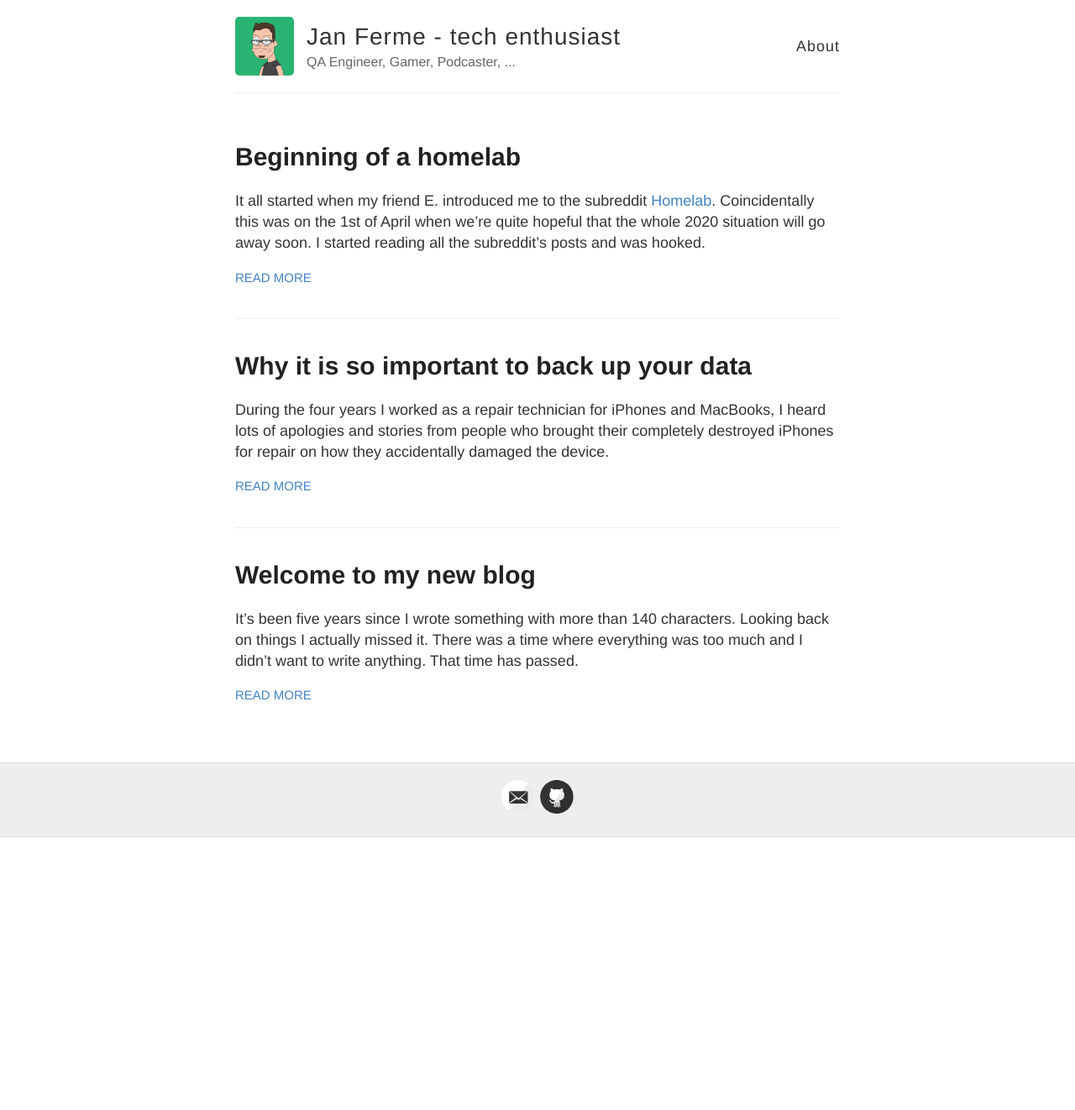
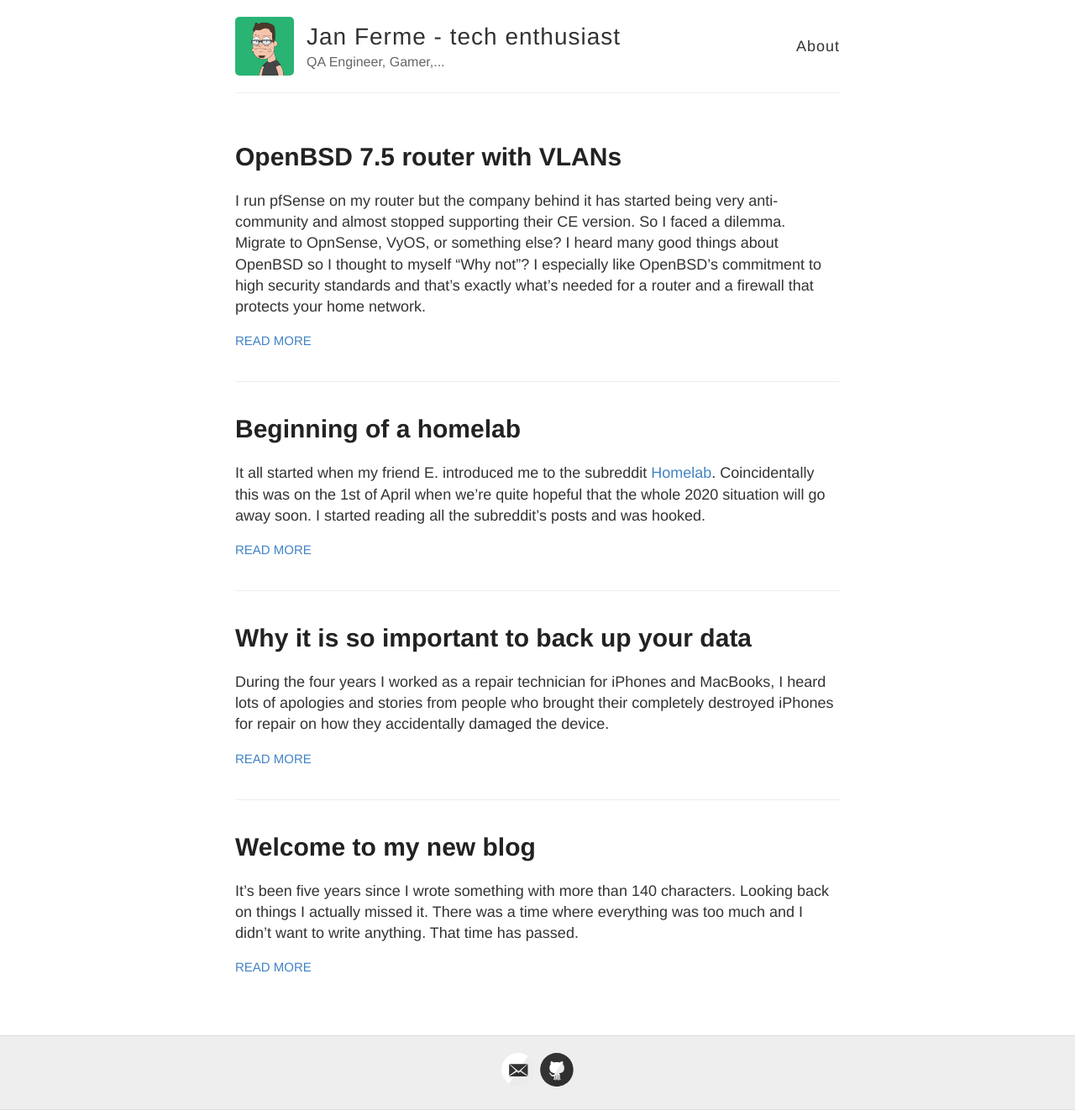
Before and after one commit to th0r88/jf.si, a Jekyll site: the page built from index.html, in a window 1280 px wide. Shown: the whole page at 84% size. Built offline with Jekyll 4.4.1, drawn with Linux system fonts in a browser that asks for light colours; before the commit the page ends 997 px from its top, so only the background shows below that; part of the change alters nothing that is shown.

Commit message:
New post 14th of July 2024

````diff
--- a/_config.yml
+++ b/_config.yml
@@ -6,7 +6,7 @@
 name: Jan Ferme - tech enthusiast
 
 # Short bio or description (displayed in the header)
-description: QA Engineer, Gamer, Podcaster, ...
+description: QA Engineer, Gamer,...
 
 # URL of your avatar or profile pic (you could use your GitHub profile pic)
 avatar: /images/logo.jpg
--- /dev/null
+++ b/_posts/2024-07-14-openbsd-7-5-router-with-vlans.md
@@ -0,0 +1,298 @@
+---
+layout: post
+title: OpenBSD 7.5 router with VLANs
+---
+
+I run pfSense on my router but the company behind it has started being very anti-community and almost stopped supporting their CE  version. So I faced a dilemma. Migrate to OpnSense, VyOS, or something  else? I heard many good things about OpenBSD so I thought to myself  "Why not"? I especially like OpenBSD's commitment to high security standards and that's exactly what's needed for a router and a firewall that protects your home network.
+
+![OpenBSD Router - Neofetch output](../images/neofetch.png "OpenBSD Router - Neofetch output")
+
+_This is my first configuration for an OpenBSD-based router. Mistakes are expected. You're welcome to open issues or PRs to help add features or additional configurations. This guide will be quarterly updated or when I add something useful to it._
+
+## Hardware used
+
+[OpenBSD](https://www.openbsd.org/) supports a lot of old hardware so pick something. I chose a Supermicro server with the following specifications:
+
+- Motherboard: [Supermicro X11SSH-LN4F](https://www.supermicro.com/en/products/motherboard/x11ssh-ln4f)
+- Processor: Intel i3-7100 @ 3.90 Ghz
+- RAM: DDR4 8 GB ECC
+- SSD: 128 GB NvME
+
+## My network
+
+### I segregate my network with the following VLANs
+
+- LAN - only network hardware devices
+- VLAN 10 - admin management devices
+- VLAN 20 - servers
+- VLAN 30 - desktop PCs
+- VLAN 40 - trusted Wi-Fi devices
+- VLAN 41 - guest Wi-Fi devices
+- VLAN 42 - IoT wired and Wi-Fi devices
+- VLAN 50 - NVR and cameras
+- VLAN 60 - testing VLAN
+- VLAN 70 - Mullvad VPN
+
+### Subnets for DHCP server:
+
+- LAN subnet is 10.0.0.0/24
+- VLAN 10 subnet is 10.10.0.0/24, range 10.10.0.20 - 10.10.0.254
+- VLAN 20 subnet is 10.20.0.0/24, range 10.20.0.20 - 10.20.0.254
+- VLAN 30 subnet is 10.30.0.0/24, range 10.30.0.20 - 10.30.0.254
+- VLAN 40 subnet is 10.40.0.0/24, range 10.40.0.20 - 10.40.0.254
+- VLAN 41 subnet is 10.40.1.0/24, range 10.40.1.20 - 10.40.1.254
+- VLAN 42 subnet is 10.40.2.0/24, range 10.40.2.20 - 10.40.2.254
+- VLAN 50 subnet is 10.50.0.0/24, range 10.50.0.20 - 10.50.0.254
+- VLAN 60 subnet is 10.60.0.0/24, range 10.60.0.20 - 10.60.0.254
+- VLAN 70 subnet is 10.70.0.0/24, range 10.70.0.20 - 10.70.0.254
+
+### Firewall rules:
+
+- WAN has no access from outside (you can't ping or SSH into a router)
+- LAN can access all VLANs and the internet
+- VLAN 10 can access all VLANs, LAN, and internet
+- VLAN 20 subnet is 10.20.0.0/24 and can access VLAN 42, VLAN 50, and the internet
+- VLAN 30 can access all VLANs, LAN, and internet
+- VLAN 40 can access all VLANs, LAN, and internet
+- VLAN 41 can't access any VLANs only the internet
+- VLAN 42 can't access any VLANs only the internet
+- VLAN 50 can't access any VLANs or the internet
+- VLAN 60 can't access any VLANs or the internet
+- VLAN 70 can't access any VLANs only the internet
+- Open port 32400 to be reached from the internet to local IP 10.20.0.11
+
+## Guide
+
+### 1. [Install OpenBSD](https://www.openbsdhandbook.com/installation/) to your hardware of choice. I suggest skipping installing the following sets (not needed for router and firewall):
+
+```[X] bsd           [ ] comp7X.tgz    [ ] xbase7X.tgz   [ ] xserv7X.tgz
+    [X] bsd.rd        [X] man7X.tgz     [ ] xshare7X.tgz
+    [X] base7X.tgz    [ ] game7X.tgz    [ ] xfont7X.tgz
+```
+
+### 2.  Configure network interfaces
+
+Check which network interfaces you have with `ifconfig`. I have `em0`, `em1`, `em2`, and `em3` but I'll be using only `em0` for WAN and `em1` for LAN. I'll be writing from the perspective of my configuration.
+
+#### Configure your WAN interface
+
+If you have a dynamic IP from your ISP:
+
+Edit /etc/hostname.em0
+
+```
+dhcp
+```
+
+If you have a static IP from your ISP (IP and Gateway is provided by your ISP):
+
+```
+inet 34.xx.xx.xx 38.xx.xx.xx
+up
+```
+
+#### Create VLAN interfaces
+
+Edit /etc/hostname.vlan10:
+
+```
+inet 10.10.0.1 255.255.255.0
+vlan 10 vlandev em1
+```
+
+Repeat this process for VLANs 20, 30, 40, 41, 42, 50, 60, and 70, adjusting the IP address accordingly.
+
+### 3. Enable packet forwarding
+
+Edit /etc/sysctl.conf:
+
+```
+net.inet.ip.forwarding=1
+```
+
+### 4. Configure your DHCP server
+
+Edit /etc/dhcpd.conf:
+
+```
+# dhcpd.conf for OpenBSD router
+
+# Global parameters
+option domain-name-servers 1.1.1.1, 1.0.0.1;
+default-lease-time 600;
+max-lease-time 7200;
+
+# LAN subnet
+subnet 10.0.0.0 netmask 255.255.255.0 {
+    range 10.0.0.20 10.0.0.254;
+    option routers 10.0.0.1;
+    option subnet-mask 255.255.255.0;
+    option broadcast-address 10.0.0.255;
+}
+
+# VLAN 10
+subnet 10.10.0.0 netmask 255.255.255.0 {
+    range 10.10.0.20 10.10.0.254;
+    option routers 10.10.0.1;
+    option subnet-mask 255.255.255.0;
+    option broadcast-address 10.10.0.255;
+}
+
+# VLAN 20
+subnet 10.20.0.0 netmask 255.255.255.0 {
+    range 10.20.0.20 10.20.0.254;
+    option routers 10.20.0.1;
+    option subnet-mask 255.255.255.0;
+    option broadcast-address 10.20.0.255;
+}
+
+# VLAN 30
+subnet 10.30.0.0 netmask 255.255.255.0 {
+    range 10.30.0.20 10.30.0.254;
+    option routers 10.30.0.1;
+    option subnet-mask 255.255.255.0;
+    option broadcast-address 10.30.0.255;
+}
+
+# VLAN 40
+subnet 10.40.0.0 netmask 255.255.255.0 {
+    range 10.40.0.20 10.40.0.254;
+    option routers 10.40.0.1;
+    option subnet-mask 255.255.255.0;
+    option broadcast-address 10.40.0.255;
+}
+
+# VLAN 41
+subnet 10.40.1.0 netmask 255.255.255.0 {
+    range 10.40.1.20 10.40.1.254;
+    option routers 10.40.1.1;
+    option subnet-mask 255.255.255.0;
+    option broadcast-address 10.40.1.255;
+}
+
+# VLAN 42
+subnet 10.40.2.0 netmask 255.255.255.0 {
+    range 10.40.2.20 10.40.2.254;
+    option routers 10.40.2.1;
+    option subnet-mask 255.255.255.0;
+    option broadcast-address 10.40.2.255;
+}
+
+# VLAN 50
+subnet 10.50.0.0 netmask 255.255.255.0 {
+    range 10.50.0.20 10.50.0.254;
+    option routers 10.50.0.1;
+    option subnet-mask 255.255.255.0;
+    option broadcast-address 10.50.0.255;
+}
+
+# VLAN 60
+subnet 10.60.0.0 netmask 255.255.255.0 {
+    range 10.60.0.20 10.60.0.254;
+    option routers 10.60.0.1;
+    option subnet-mask 255.255.255.0;
+    option broadcast-address 10.60.0.255;
+}
+
+# VLAN 70
+subnet 10.70.0.0 netmask 255.255.255.0 {
+    range 10.70.0.20 10.70.0.254;
+    option routers 10.70.0.1;
+    option subnet-mask 255.255.255.0;
+    option broadcast-address 10.70.0.255;
+}
+
+# Static IP assignment example (uncomment and modify as needed)
+# host static-host {
+#     hardware ethernet 00:11:22:33:44:55;
+#     fixed-address 10.20.0.11;
+# }
+```
+
+### 5. Configure PF firewall
+
+Edit /etc/pf.conf:
+
+```
+# Macros
+ext_if = "em0"
+int_if = "em1"
+
+# Tables
+table <lan> { 10.0.0.0/24 }
+table <vlan10> { 10.10.0.0/24 }
+table <vlan20> { 10.20.0.0/24 }
+table <vlan30> { 10.30.0.0/24 }
+table <vlan40> { 10.40.0.0/24 }
+table <vlan41> { 10.40.1.0/24 }
+table <vlan42> { 10.40.2.0/24 }
+table <vlan50> { 10.50.0.0/24 }
+table <vlan60> { 10.60.0.0/24 }
+table <vlan70> { 10.70.0.0/24 }
+
+# Options
+set skip on lo
+set block-policy return
+set loginterface $ext_if
+
+# Normalization
+match in all scrub (no-df random-id max-mss 1440)
+match out on $ext_if scrub (no-df random-id)
+
+# Anti-spoofing
+antispoof quick for { $ext_if $int_if }
+
+# NAT
+match out on $ext_if from !($ext_if) to any nat-to ($ext_if:0)
+
+# Port forwarding
+pass in on $ext_if proto tcp from any to ($ext_if) port 32400 rdr-to 10.20.0.11
+
+# Default block
+block all
+
+# Allow established connections
+pass in quick on $int_if from { <lan> <vlan10> <vlan20> <vlan30> <vlan40> <vlan41> <vlan42> <vlan70> } to any keep state
+
+# WAN rules
+pass out on $ext_if proto { tcp udp icmp } all modulate state
+# pass in on $ext_if proto tcp to ($ext_if) port ssh # Needed only when set up within the existing network
+pass in on $ext_if inet proto icmp icmp-type echoreq
+
+# LAN and VLAN outbound rules
+pass from { <lan> <vlan10> <vlan20> <vlan30> <vlan40> } to any keep state
+pass from { <vlan41> <vlan42> <vlan70> } to $ext_if keep state
+
+# ICMP rules
+pass inet proto icmp all icmp-type echoreq
+
+# Logging (optional, remove if not needed)
+pass log (all) quick on $ext_if
+```
+
+### 6. Enable and start services
+
+```
+# rcctl enable dhcpd
+# rcctl enable pf
+# rcctl start dhcpd
+# rcctl start pf
+```
+
+### 7. Apply network configuration
+
+```
+# sh /etc/netstart
+```
+
+## Future
+
+In the future, I'll add a VPN guide on how to connect to [Mullvad VPN](https://mullvad.net/en) and route it through an entire VLAN. I'll also add a guide on how to configure Wireguard to safely connect back home when needed.
+
+_[Original repo will be updated on my Github](https://github.com/th0r88/openbsd-router/)._
+
+## Sources
+
+- [OpenBSD MAN pages](https://man.openbsd.org/)
+- [OpenBSD router](https://openbsdrouterguide.net/)
+- [OpenBSD - veb's, vport's and vlan's](https://kaizo.org/2022/10/28/openbsd-wifi-vlans/)
````
Also changed, not shown: images/neofetch.png (added), 2 other files.
